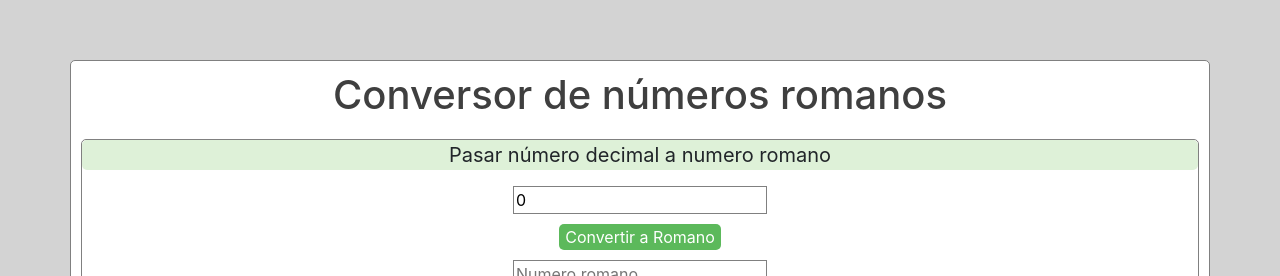
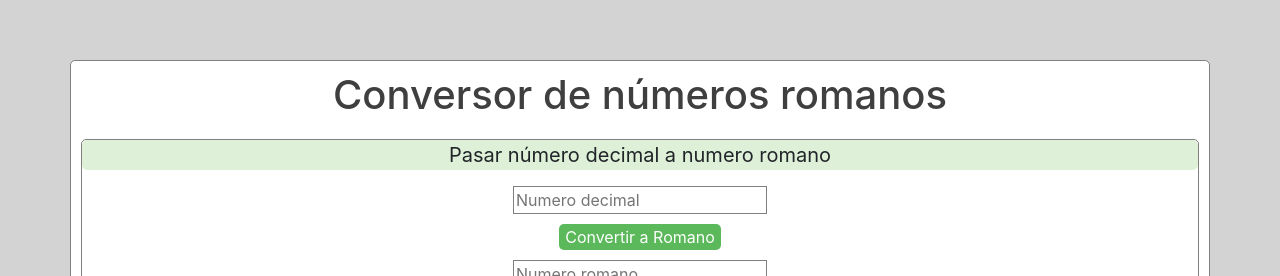
Before and after one commit to FacuBritez/Numeros-Romanos-React, a React (Create React App) app: page / in a window 1280 px wide. Shown: the part 125-401 px from the top of the page. Built offline with nearby package versions, Linux system fonts and the light colour scheme.

Commit message:
Input vacio por defecto

```diff
--- a/src/Components/DecimalARomanos.tsx
+++ b/src/Components/DecimalARomanos.tsx
@@ -54,7 +54,7 @@ function DecimalARomanos() {
     return (
         <div className="conversor text-center">
             <p>Pasar número decimal a numero romano</p>
-            <input id="numeroDecimal" placeholder="Numero decimal" defaultValue={decimal} onChange={(e) => setDecimal(Number(e.target.value))} />
+            <input id="numeroDecimal" placeholder="Numero decimal" defaultValue={''} onChange={(e) => setDecimal(Number(e.target.value))} />
             <br />
             <button onClick={() => convertToRoman(decimal)}>Convertir a Romano</button>
             <br />
```
